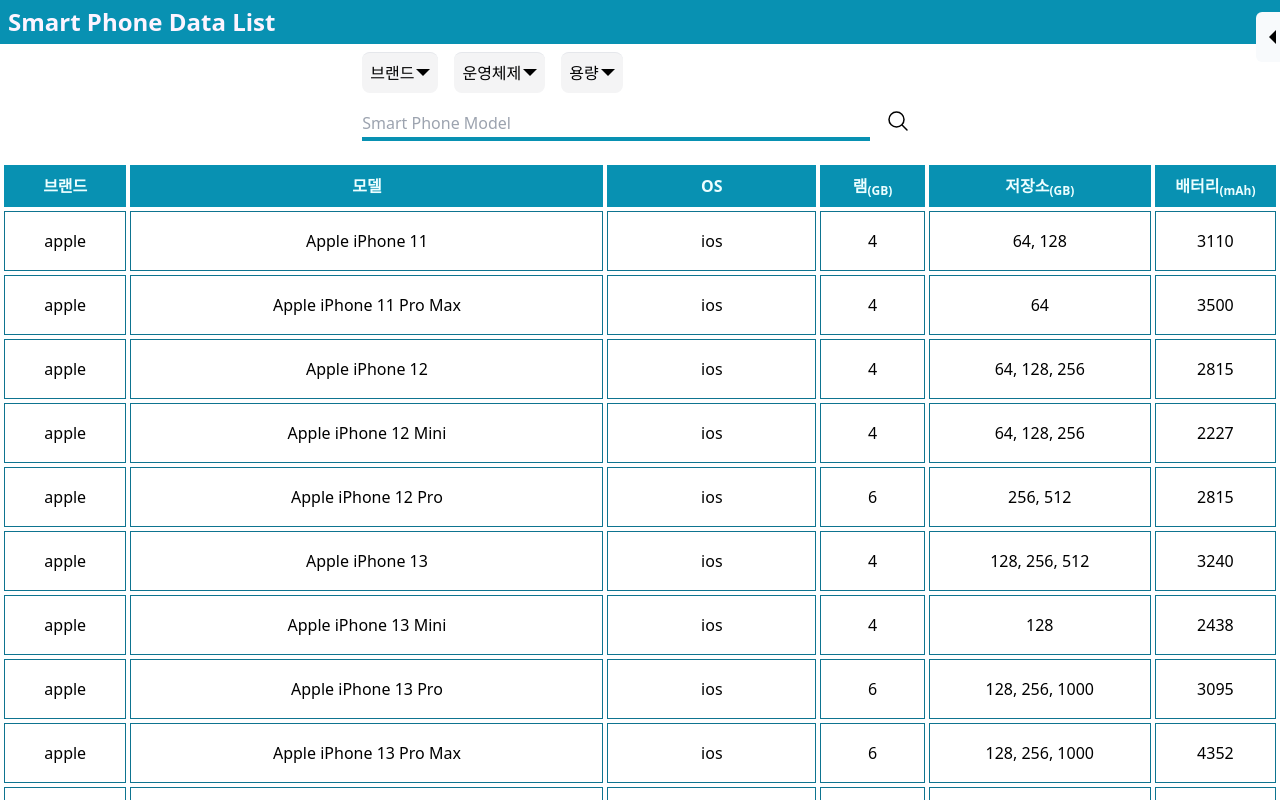
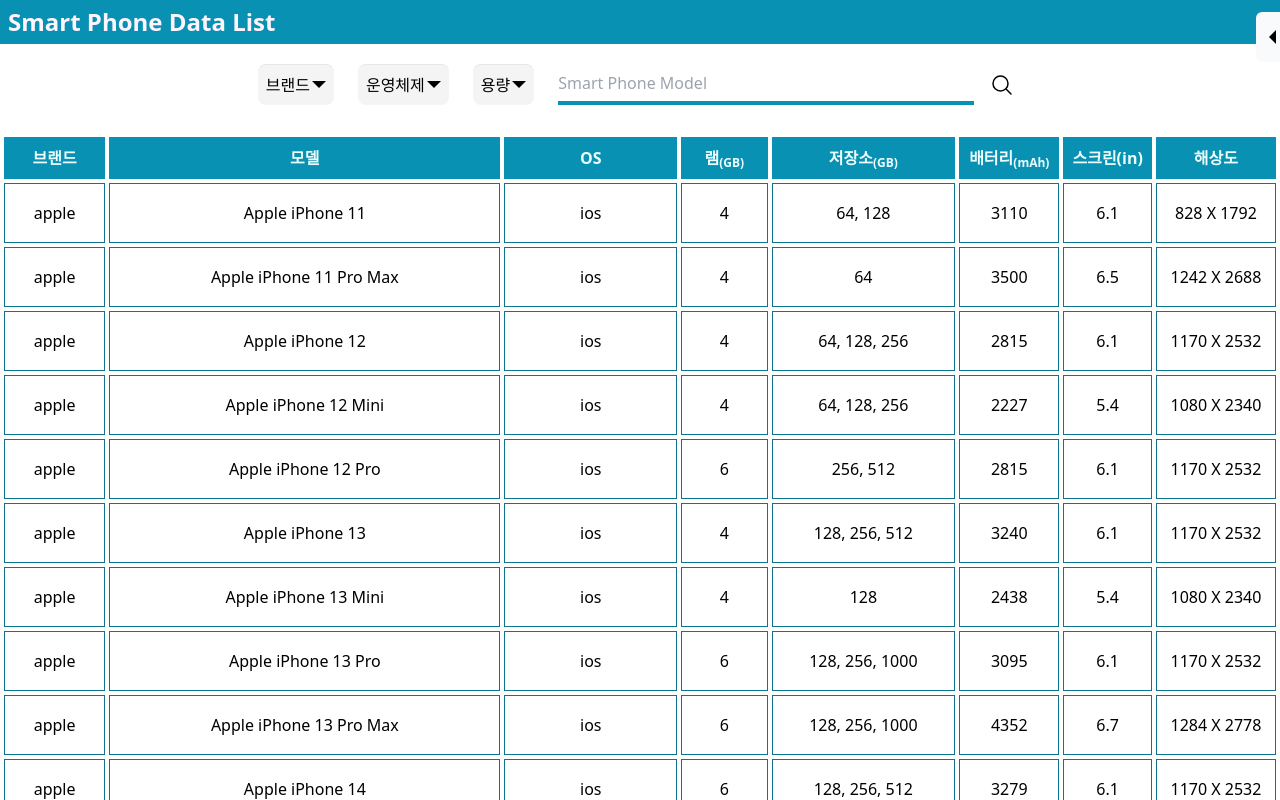
Before and after one commit to codingjwp/smartphone-project, a React (Vite) app: page / in a window 1280 px wide. Shown: the top 800 px of the page. Built offline with nearby package versions, Linux system fonts and the light colour scheme.

Commit message:
feat: 렙탑 적용

```diff
--- a/src/FilterMain.tsx
+++ b/src/FilterMain.tsx
@@ -15,7 +15,7 @@
   }
 
   return (
-    <main className="flex flex-col justify-center items-center mt-11">
+    <main className="flex flex-col justify-center items-center mt-11 xl:max-w-7xl xl:mx-auto">
       <SearchHeader />
       <PhoneTable detailClick={handleDetailClick} />
       <PhoneDetail detail={detail} handleClick={handleDetailClick} />
--- a/src/components/FilterGroup.tsx
+++ b/src/components/FilterGroup.tsx
@@ -2,7 +2,7 @@
 
 const FilterGroup = ({children}: {children: ReactNode}) => {
   return (
-    <div className="flex flex-wrap justify-start">
+    <div className="flex flex-wrap gap-2 justify-start lg:mt-3">
       {children}
     </div>
   )
--- a/src/components/PhoneDetail.tsx
+++ b/src/components/PhoneDetail.tsx
@@ -19,7 +19,7 @@
   const afterStyle = "after:content-[''] after:absolute after:left-1/3 after:top-1/2 after:-translate-y-1/2 after:border-r-[7px] after:border-y-[7px] after:border-solid after:border-y-transparent after:border-r-black";
   return (
     <article className={`flex justify-end fixed top-0 right-0 ${detail.isOpen ? 'w-screen' : 'w-0'} h-full z-10`}>
-      <div className={`${detail.isOpen ? 'w-[93vw] p-10' : 'w-0'} relative h-full bg-slate-50 z-[12]`}>
+      <div className={`${detail.isOpen ? 'w-[93vw] p-10 lg:w-[45vw]' : 'w-0'} relative h-full bg-slate-50 z-[12]`}>
         <div className='flex flex-col portrait:justify-center items-center gap-6 w-full h-full overflow-y-auto'>
           <canvas ref={canvasRef} className='w-[250px] h-[250px] min-h-[250px] md:w-[500px] md:h-[350px]' />
           <div className='flex flex-col items-start gap-2 w-full max-w-fit font-bold md:text-lg'>
--- a/src/components/PhoneTable.tsx
+++ b/src/components/PhoneTable.tsx
@@ -20,8 +20,8 @@
             <th className="hidden md:table-cell py-2 border border-cyan-600"><span>램<sub>(GB)</sub></span></th>
             <th className="hidden md:table-cell py-2 border border-cyan-600"><span>저장소<sub>(GB)</sub></span></th>
             <th className="hidden md:table-cell py-2 border border-cyan-600"><span>배터리<sub>(mAh)</sub></span></th>
-            <th className="py-2 hidden border border-cyan-600"><span>스크린(in)</span></th>
-            <th className="py-2 hidden border border-cyan-600"><span>해상도</span></th>
+            <th className="hidden lg:table-cell py-2 border border-cyan-600"><span>스크린(in)</span></th>
+            <th className="hidden lg:table-cell py-2 border border-cyan-600"><span>해상도</span></th>
           </tr>
         </thead>
         <tbody>
@@ -38,8 +38,8 @@
                   <td className="hidden md:table-cell px-1 border border-cyan-700 text-center">{data.ram.replaceAll(' ',', ')}</td>
                   <td className="hidden md:table-cell px-1 border border-cyan-700 text-center">{data.storage.replaceAll(' ',', ')}</td>
                   <td className="hidden md:table-cell px-1 border border-cyan-700 text-center">{data.battery}</td>
-                  <td className="hidden px-1 border border-cyan-700 text-center">{data.screen}</td>
-                  <td className="hidden px-1 border border-cyan-700 text-center">{data.width} X {data.height}</td>
+                  <td className="hidden lg:table-cell px-1 border border-cyan-700 text-center">{data.screen}</td>
+                  <td className="hidden lg:table-cell px-1 border border-cyan-700 text-center">{data.width} X {data.height}</td>
                 </tr>
               )
             })
--- a/src/components/SearchBar.tsx
+++ b/src/components/SearchBar.tsx
@@ -17,8 +17,8 @@
 
 
   return (
-    <div className="flex w-full">
-      <input className="w-full h-8 mt-2 ml-2 border-b-4 border-solid border-cyan-600 outline-none"
+    <div className="flex w-full items-center lg:w-[480px]">
+      <input className="w-full h-10 ml-2 border-b-4 border-solid border-cyan-600 outline-none"
         aria-label="검색바" type="text" placeholder="Smart Phone Model"
         ref={inputRef} onKeyDown={EnterFilter}/>
       <button className="px-4" type="button" onClick={EnterFilter}>
```
